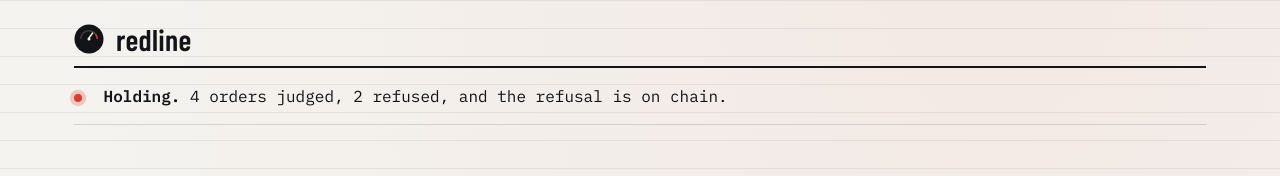
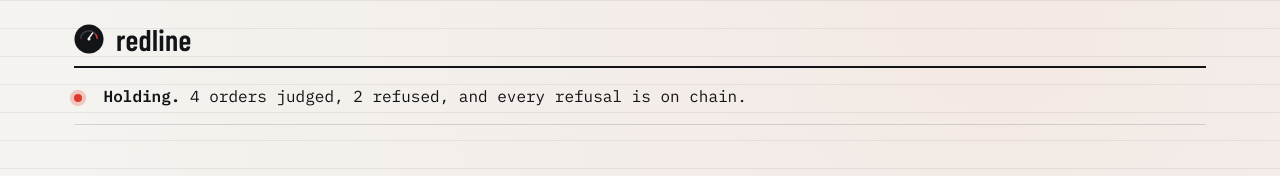
Before and after one commit to Yonkoo11/redline, a Svelte app in the folder site/: page / in a window 1280 px wide. Shown: the top 176 px of the page. Built offline with nearby package versions, Linux system fonts and the light colour scheme; no server answers; a web font is replaced by a local one.

Commit message:
site: the state line reads correctly with more than one refusal

```diff
--- a/site/public/tape.json
+++ b/site/public/tape.json
@@ -1,5 +1,5 @@
 {
- "generated_at": "2026-09-19T07:00:30.102Z",
+ "generated_at": "2026-09-19T07:02:37.137Z",
  "source": "live agent tape",
  "policy": {
   "max_trade_pct_equity": 10,
--- a/site/src/App.svelte
+++ b/site/src/App.svelte
@@ -60,7 +60,7 @@
 
   <div class="state">
     <span class="dot" aria-hidden="true"></span>
-    <span><b>Holding.</b> {tape.length} orders judged, {refusals.length} refused, and the refusal is on chain.</span>
+    <span><b>Holding.</b> {tape.length} orders judged, {refusals.length} refused, and every refusal is on chain.</span>
   </div>
 
   <section class="first">
```
